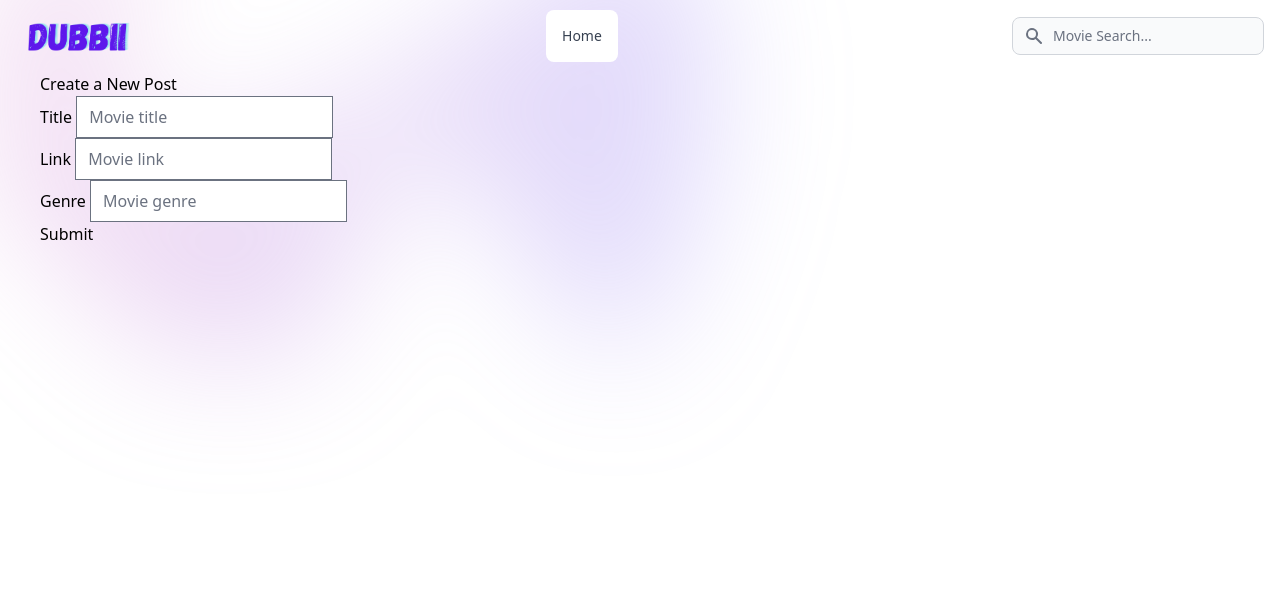
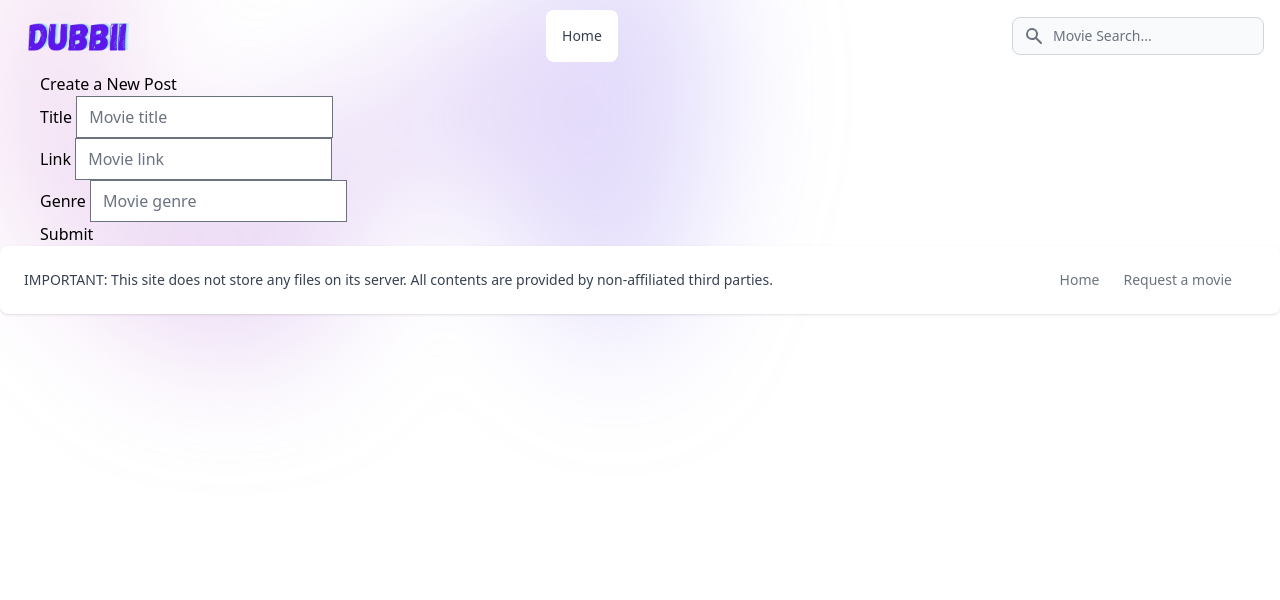
Before and after one commit to ochiengotieno304/dubbii-stream, a Flask app: page /create in a window 1280 px wide. Shown: the top 600 px of the page. Run offline with Flask 2, Linux system fonts and the light colour scheme.

Commit message:
feat: add footer

```diff
--- a/static/dist/css/output.css
+++ b/static/dist/css/output.css
@@ -982,6 +982,10 @@
   margin-bottom: 0.5rem;
 }
 
+.mr-4 {
+  margin-right: 1rem;
+}
+
 .block {
   display: block;
 }
@@ -996,6 +1000,10 @@
 
 .grid {
   display: grid;
+}
+
+.contents {
+  display: contents;
 }
 
 .hidden {
@@ -1168,6 +1176,11 @@
   background-color: rgb(164 202 254 / var(--tw-bg-opacity));
 }
 
+.bg-white {
+  --tw-bg-opacity: 1;
+  background-color: rgb(255 255 255 / var(--tw-bg-opacity));
+}
+
 .bg-center {
   background-position: center;
 }
@@ -1319,6 +1332,10 @@
   background-color: rgb(243 244 246 / var(--tw-bg-opacity));
 }
 
+.hover\:underline:hover {
+  text-decoration-line: underline;
+}
+
 .focus\:border-blue-500:focus {
   --tw-border-opacity: 1;
   border-color: rgb(63 131 248 / var(--tw-border-opacity));
@@ -1472,6 +1489,10 @@
     left: calc(50% - 30rem);
   }
 
+  .sm\:mt-0 {
+    margin-top: 0px;
+  }
+
   .sm\:h-\[42\.375rem\] {
     height: 42.375rem;
   }
@@ -1501,6 +1522,10 @@
     padding-right: 1rem;
   }
 
+  .sm\:text-center {
+    text-align: center;
+  }
+
   .sm\:text-3xl {
     font-size: 1.875rem;
     line-height: 2.25rem;
@@ -1520,6 +1545,10 @@
     margin-top: 0px;
   }
 
+  .md\:mr-6 {
+    margin-right: 1.5rem;
+  }
+
   .md\:block {
     display: block;
   }
@@ -1546,6 +1575,14 @@
 
   .md\:flex-row {
     flex-direction: row;
+  }
+
+  .md\:items-center {
+    align-items: center;
+  }
+
+  .md\:justify-between {
+    justify-content: space-between;
   }
 
   .md\:space-x-8 > :not([hidden]) ~ :not([hidden]) {
@@ -1567,6 +1604,10 @@
     padding: 0px;
   }
 
+  .md\:p-6 {
+    padding: 1.5rem;
+  }
+
   .md\:text-sm {
     font-size: 0.875rem;
     line-height: 1.25rem;
--- a/templates/base.html
+++ b/templates/base.html
@@ -122,6 +122,23 @@
     {% block content %} {% endblock %}
   </div>
 
+
+
+  <footer class="p-4 bg-white rounded-lg shadow md:flex md:items-center md:justify-between md:p-6 dark:bg-gray-800">
+    <span class="text-sm text-gray-700 sm:text-center dark:text-gray-400">
+      IMPORTANT: This site does not store any files on its server. All contents are provided by non-affiliated third
+      parties.
+    </span>
+    <ul class="flex flex-wrap items-center mt-3 text-sm text-gray-500 dark:text-gray-400 sm:mt-0">
+      <li>
+        <a href="/" class="mr-4 hover:underline md:mr-6 ">Home</a>
+      </li>
+      <li>
+        <a href="#" class="mr-4 hover:underline md:mr-6">Request a movie</a>
+      </li>
+    </ul>
+  </footer>
+
   <script src="https://unpkg.com/flowbite@1.5.5/dist/flowbite.js"></script>
 </body>
 
```
